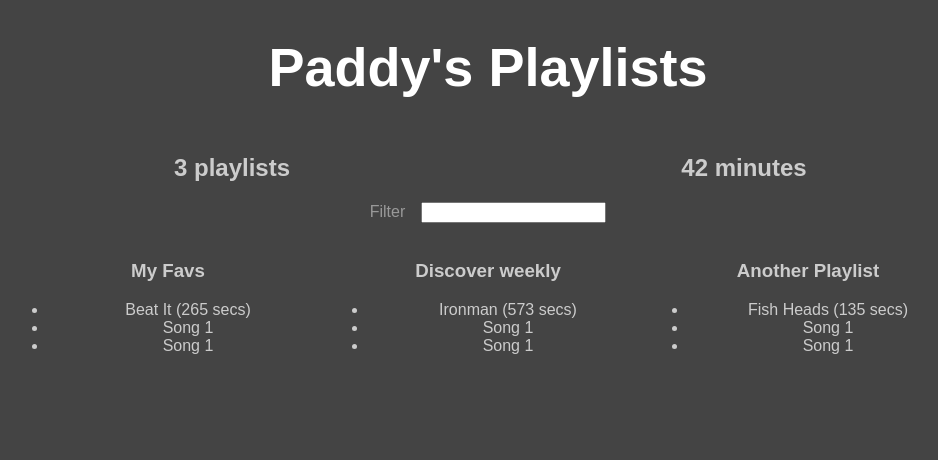
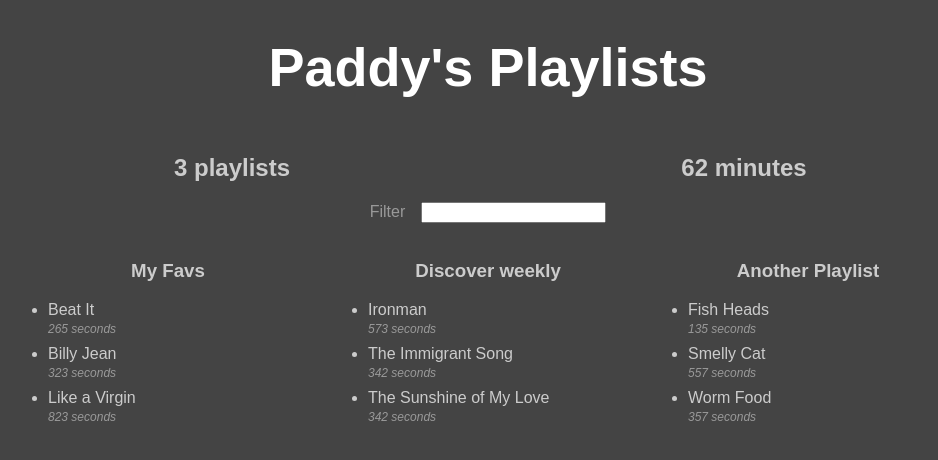
Before and after one commit to tpatrickmcdermott/playlist-app, a React (Create React App) app: page / in a window 1280 px wide. Shown: the top 460 px of the page, without its empty margins (152-1090 px from the left). Built offline with nearby package versions, Linux system fonts and the light colour scheme.

Commit message:
Better song list by putting the list logic on the <ul>

```diff
--- a/src/App.js
+++ b/src/App.js
@@ -17,6 +17,7 @@ let fakeServerData = {
         songs: [
           {name: "Beat It", duration: 265},
           {name: "Billy Jean", duration: 323},
+          {name: "Like a Virgin", duration: 823},
         ]
       },
       {
@@ -32,6 +33,7 @@ let fakeServerData = {
         songs: [
           {name: "Fish Heads", duration: 135, artist: "Barnes and Barnes"},
           {name: "Smelly Cat", duration: 557},
+          {name: "Worm Food", duration: 357},
         ]
       },
     ],
@@ -61,6 +63,7 @@ class App extends Component {
             <PlayListCounter playlists={this.state.serverData.user.playlists} />
             <HoursCounter playlists={this.state.serverData.user.playlists} />
             <Filter />
+
             {
               this.state.serverData.user.playlists.map(playlist =>
                 <Playlist playlist={playlist} foo={"bar"} />
@@ -123,9 +126,12 @@ class Playlist extends Component {
         <img />
         <h3>{this.props.playlist.name}</h3>
         <ul>
-          <li>{this.props.playlist.songs[0].name} ({this.props.playlist.songs[0].duration} secs)</li>
-          <li>Song 1</li>
-          <li>Song 1</li>
+          {this.props.playlist.songs.map( song =>
+            <li style={{"text-align": "left", "margin-bottom": ".5em"}}>{song.name} <br/>
+            <i style={{"font-size": ".75em", "color": "#999"}}>
+              {song.duration} seconds
+            </i></li>
+          )}
         </ul>
       </div>
     );
```
